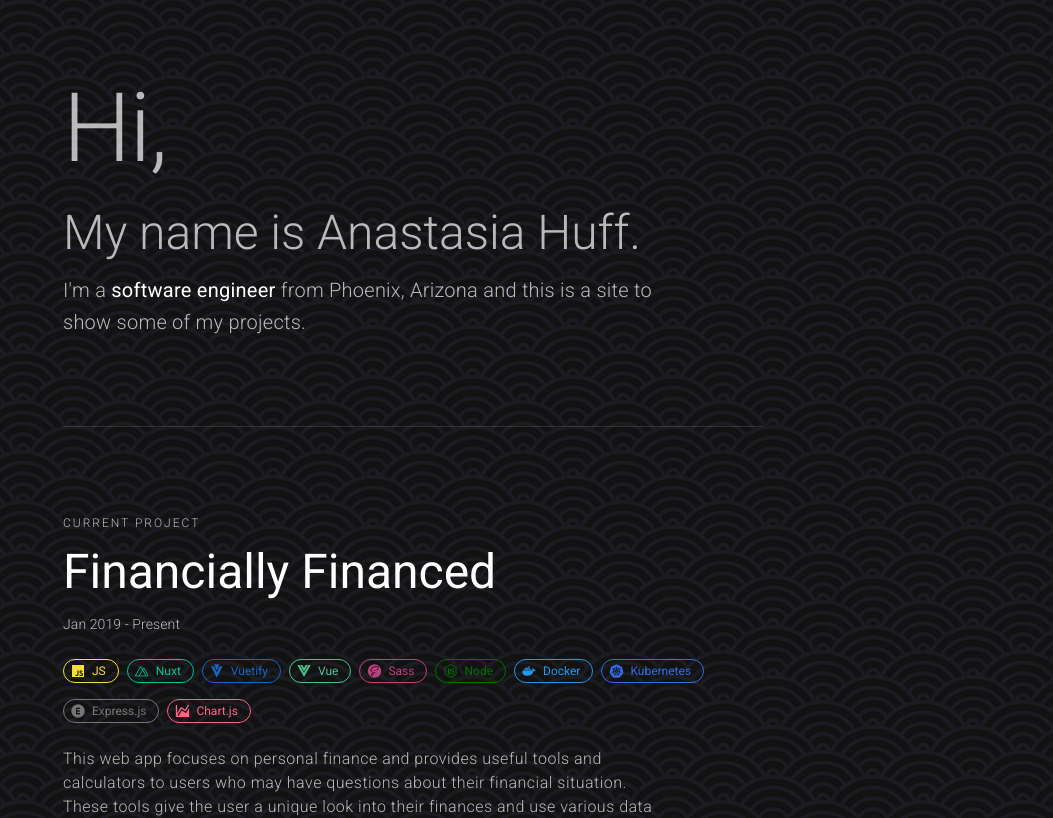
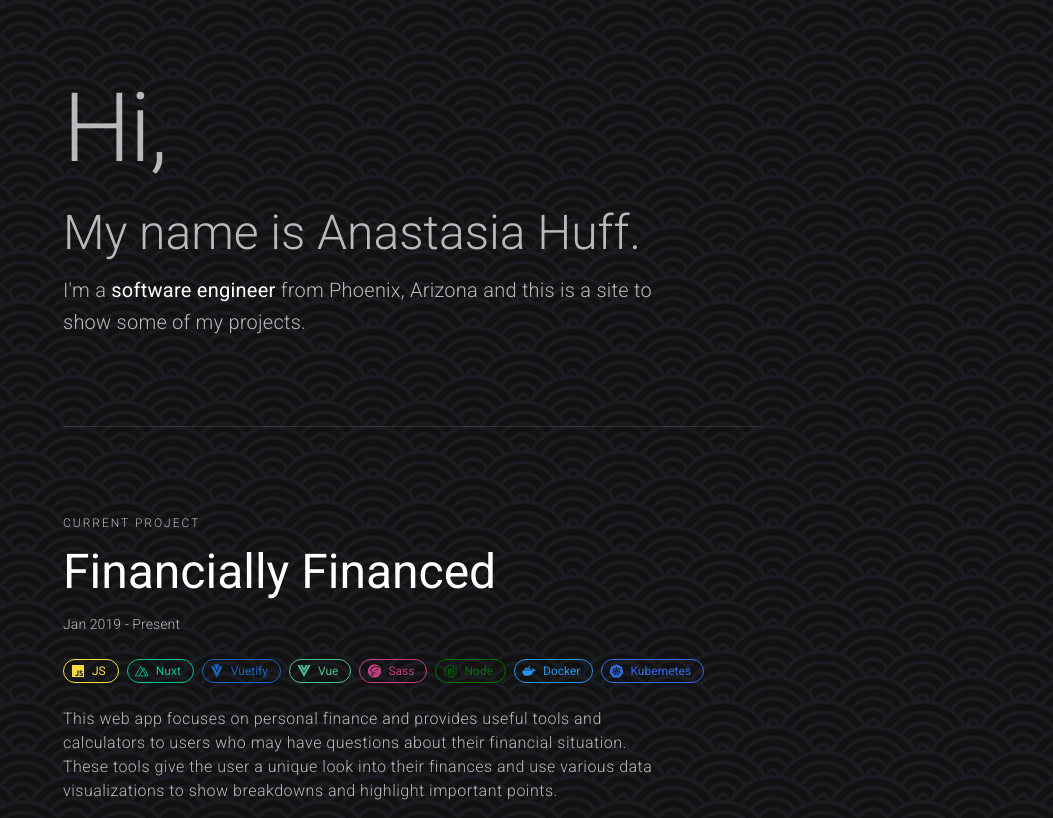
Before and after one commit to ahuff1315/anastasia-huff, a Nuxt app: page / in a window 1280 px wide. Shown: the top 818 px of the page, without its empty margins (227-1280 px from the left). Built offline with nearby package versions, Linux system fonts and the light colour scheme.

Commit message:
remove express and chart from abbreviated project view

```diff
--- a/components/main-project.vue
+++ b/components/main-project.vue
@@ -78,8 +78,6 @@ export default {
         'Node',
         'Docker',
         'Kubernetes',
-        'Express.js',
-        'Chart.js',
       ],
     };
   },
```
